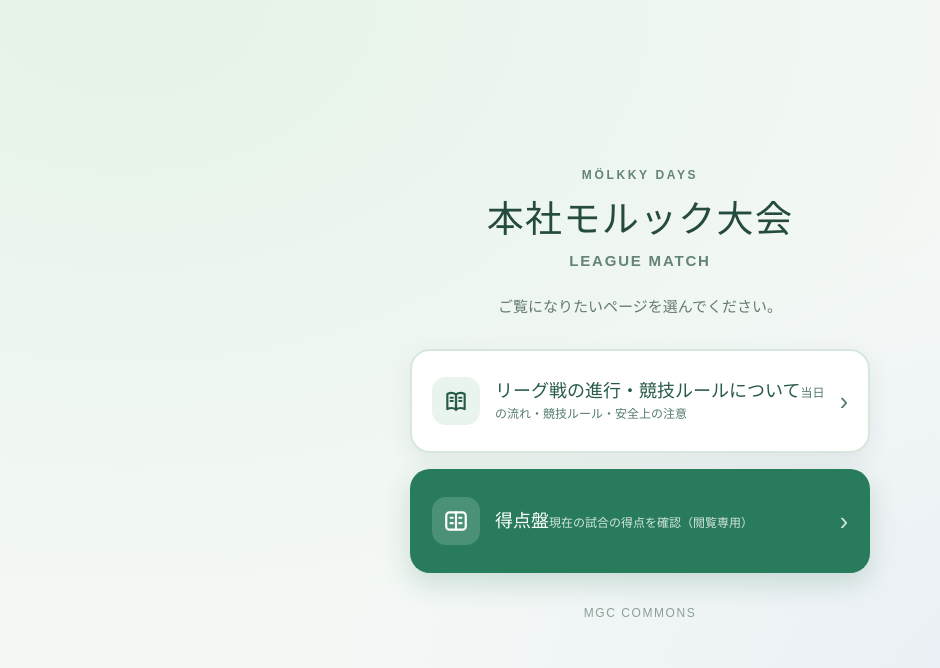
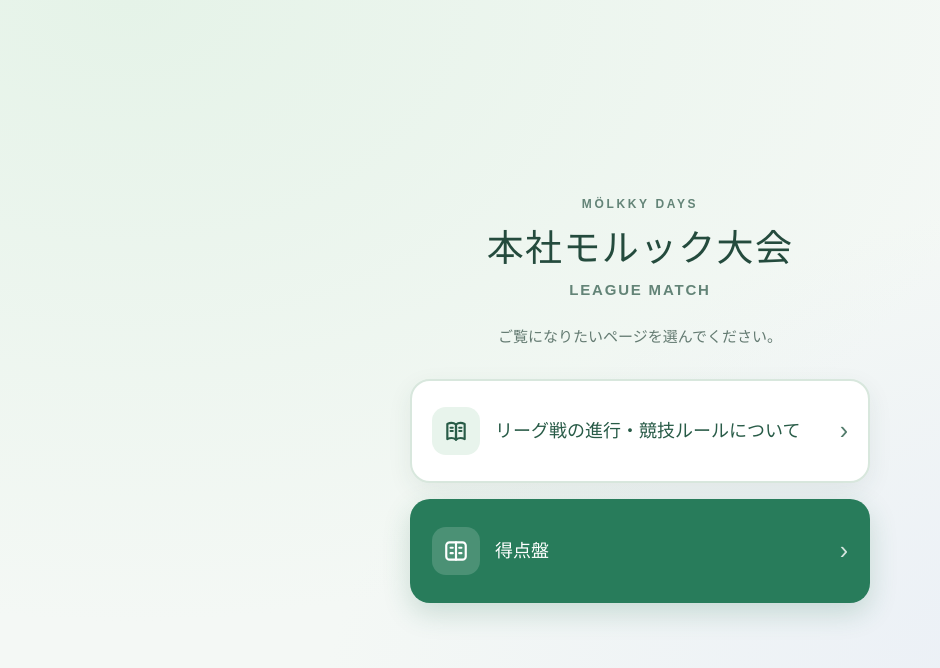
Before and after one commit to mgc-commons/molkky-score, a plain HTML site: page qr.html in a window 1280 px wide. Shown: the whole page, without its empty margins (0-940 px from the left). Drawn offline with Linux system fonts and the light colour scheme.

Commit message:
Add files via upload

```diff
--- a/qr.html
+++ b/qr.html
@@ -17,10 +17,10 @@ main{width:min(100%,460px);text-align:center}.eyebrow{font-size:12px;font-weight
 <h1>本社モルック大会<span>LEAGUE MATCH</span></h1>
 <p class="lead">ご覧になりたいページを選んでください。</p>
 <nav class="links" aria-label="大会メニュー">
-<a class="link rules" href="./rules.html"><span class="icon" aria-hidden="true"><svg viewBox="0 0 24 24"><path d="M4 5.5C7 4 9.5 4 12 6v14c-2.5-2-5-2-8-.5z"/><path d="M20 5.5c-3-1.5-5.5-1.5-8 .5v14c2.5-2 5-2 8-.5z"/><path d="M7 9h2M15 9h2M7 12h2M15 12h2"/></svg></span><span class="content"><span class="label">リーグ戦の進行・競技ルールについて</span><span class="desc">当日の流れ・競技ルール・安全上の注意</span></span><span class="arrow" aria-hidden="true">›</span></a>
-<a class="link score" href="./display.html"><span class="icon" aria-hidden="true"><svg viewBox="0 0 24 24"><rect x="3" y="4" width="18" height="16" rx="3"/><path d="M12 4v16M7 9h2M15 9h2M7 14h2M15 14h2"/></svg></span><span class="content"><span class="label">得点盤</span><span class="desc">現在の試合の得点を確認（閲覧専用）</span></span><span class="arrow" aria-hidden="true">›</span></a>
+<a class="link rules" href="./rules.html"><span class="icon" aria-hidden="true"><svg viewBox="0 0 24 24"><path d="M4 5.5C7 4 9.5 4 12 6v14c-2.5-2-5-2-8-.5z"/><path d="M20 5.5c-3-1.5-5.5-1.5-8 .5v14c2.5-2 5-2 8-.5z"/><path d="M7 9h2M15 9h2M7 12h2M15 12h2"/></svg></span><span class="content"><span class="label">リーグ戦の進行・競技ルールについて</span></span><span class="arrow" aria-hidden="true">›</span></a>
+<a class="link score" href="./display.html"><span class="icon" aria-hidden="true"><svg viewBox="0 0 24 24"><rect x="3" y="4" width="18" height="16" rx="3"/><path d="M12 4v16M7 9h2M15 9h2M7 14h2M15 14h2"/></svg></span><span class="content"><span class="label">得点盤</span></span><span class="arrow" aria-hidden="true">›</span></a>
 </nav>
-<p class="footer">MGC COMMONS</p>
+
 </main>
 </body>
 </html>
```
